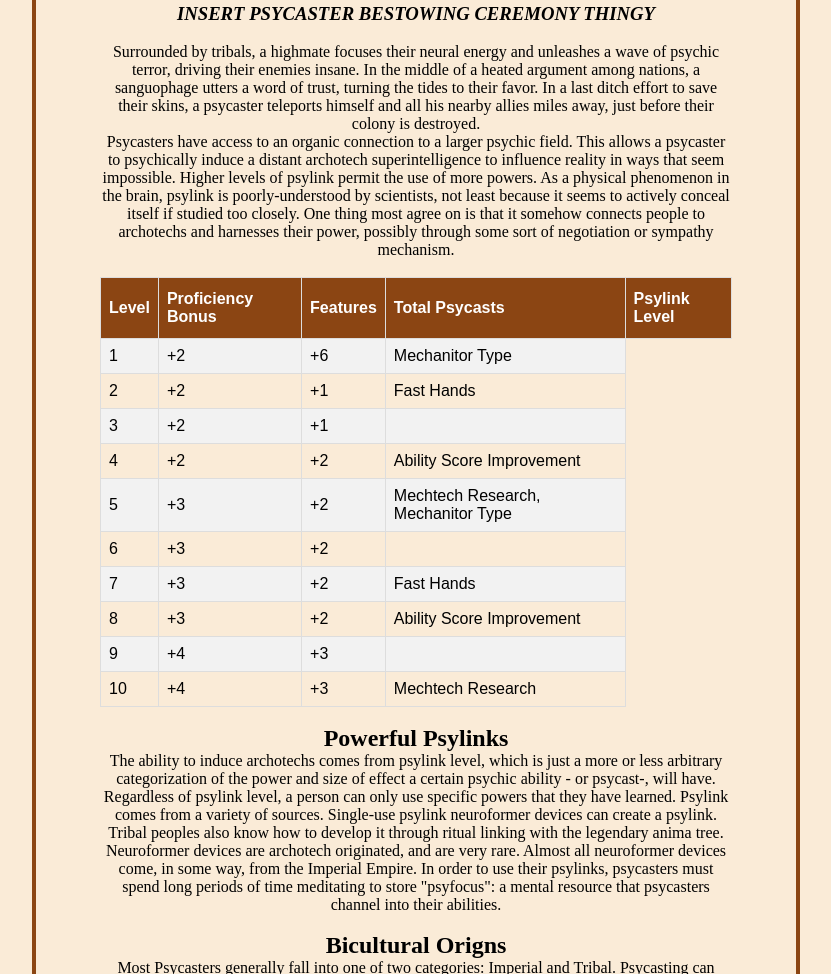
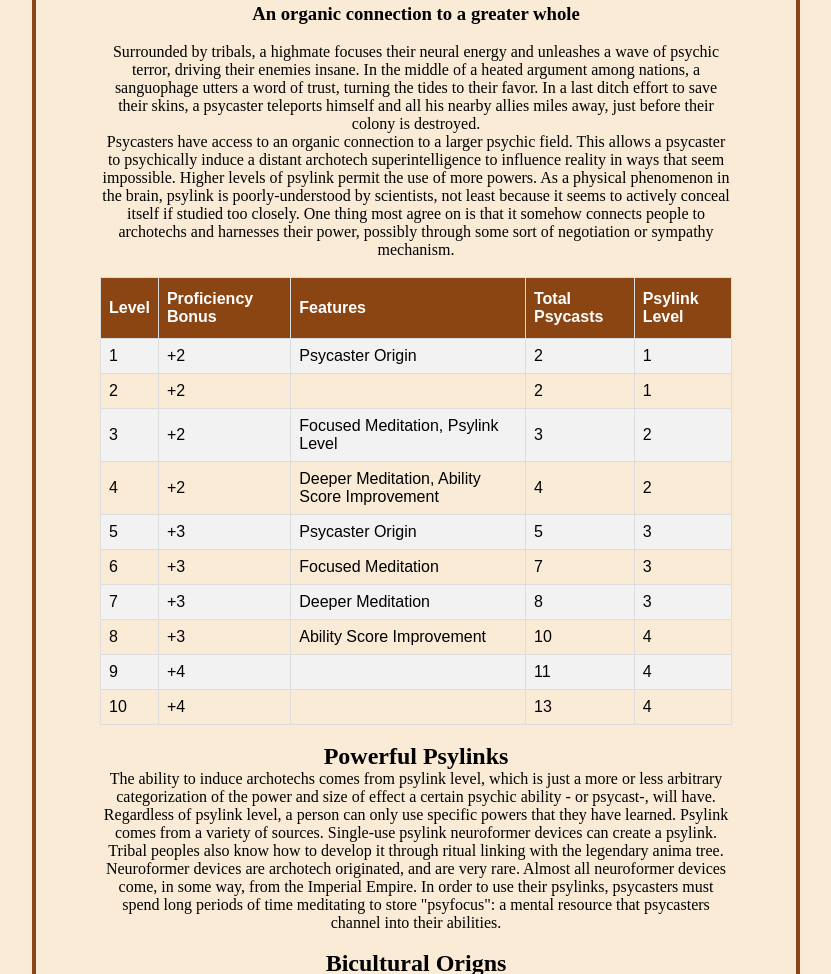
Before and after one commit to Willkjj/rimworld_dnd, a plain HTML site: page classes/psycaster.html in a window 1280 px wide. Shown: the part 303-1277 px from the top of the page, without its empty margins (224-1055 px from the left). Drawn offline with Linux system fonts and the light colour scheme.

Commit message:
Site mapping, minor changes

```diff
--- a/classes/psycaster.html
+++ b/classes/psycaster.html
@@ -34,7 +34,7 @@
                     <a href="../threats/natural_events.html">Natural Events</a>
                     <a href="../threats/raiders.html">Raiders</a>
                     <a href="../threats/mechanoids.html">Mechanoids</a>
-                    <a href="../threats/ancient_ruins"></a>
+                    <a href="../threats/ancient_ruins">Ancient Ruins</a>
                 </div>
             </div>
                 <div class="dropdown">
@@ -61,9 +61,9 @@
         </nav>
     </div>
     <div class="body-text">
-        <h1>Psycaster - UNFINIHSED</h1>
+        <h1>Psycaster</h1>
         <br>
-        <h3><i> INSERT PSYCASTER BESTOWING CEREMONY THINGY </i></h3>
+        <h3>An organic connection to a greater whole</h3>
         <br>
         <p>Surrounded by tribals, a highmate focuses their neural energy and unleashes a wave of psychic terror, driving their enemies insane.  In the middle of a heated argument among nations, a sanguophage utters a word of trust, turning the tides to their favor. In a last ditch effort to save their skins, a psycaster teleports himself and all his nearby allies miles away, just before their colony is destroyed. </p>
         <p>Psycasters have access to an organic connection to a larger psychic field. This allows a psycaster to psychically induce a distant archotech superintelligence to influence reality in ways that seem impossible. Higher levels of psylink permit the use of more powers. As a physical phenomenon in the brain, psylink is poorly-understood by scientists, not least because it seems to actively conceal itself if studied too closely. One thing most agree on is that it somehow connects people to archotechs and harnesses their power, possibly through some sort of negotiation or sympathy mechanism.</p>
@@ -77,62 +77,72 @@
             <tr>
                 <td>1</td>
                 <td>+2</td>
-                <td>+6</td>
-                <td>Mechanitor Type</td>
+                <td>Psycaster Origin</td>
+                <td>2</td>
+                <td>1</td>
             </tr>
             <tr>
                 <td>2</td>
                 <td>+2</td>
-                <td>+1</td>
-                <td>Fast Hands</td>
+                <td> </td>
+                <td>2</td>
+                <td>1</td>
             </tr>
             <tr>
                 <td>3</td>
                 <td>+2</td>
-                <td>+1</td>
-                <td></td>
+                <td>Focused Meditation, Psylink Level </td>
+                <td>3</td>
+                <td>2</td>
             </tr>
             <tr>
                 <td>4</td>
                 <td>+2</td>
-                <td>+2</td>
-                <td>Ability Score Improvement</td>
+                <td>Deeper Meditation, Ability Score Improvement</td>
+                <td>4</td>
+                <td>2</td>
             </tr>
             <tr>
                 <td>5</td>
                 <td>+3</td>
-                <td>+2</td>
-                <td>Mechtech Research, Mechanitor Type</td>
+                <td>Psycaster Origin</td>
+                <td>5</td>
+                <td>3</td>
             </tr>
             <tr>
                 <td>6</td>
                 <td>+3</td>
-                <td>+2</td>
-                <td></td>
+                <td>Focused Meditation</td>
+                <td>7</td>
+                <td>3</td>
             </tr>
             <tr>
                 <td>7</td>
                 <td>+3</td>
-                <td>+2</td>
-                <td>Fast Hands</td>
+                <td>Deeper Meditation</td>
+                <td>8</td>
+                <td>3</td>
             </tr>
             <tr>
                 <td>8</td>
                 <td>+3</td>
-                <td>+2</td>
                 <td>Ability Score Improvement</td>
+                <td>10</td>
+                <td>4</td>
             </tr>
             <tr>
                 <td>9</td>
                 <td>+4</td>
-                <td>+3</td>
-                <td></td>
+                <td> </td>
+                <td>11</td>
+                <td>4</td>
             </tr>
             <tr>
                 <td>10</td>
                 <td>+4</td>
-                <td>+3</td>
-                <td>Mechtech Research</td>
+                <td> </td>
+                <td>13</td>
+                <td>4</td>
             </tr>
         </table>
 
```
Also changed, not shown: classes.html (+1 -1 lines), classes/mechanitor.html (+1 -1 lines), threats/ancient_ruins.html (+1 -1 lines), threats/animals.html (+1 -1 lines), threats/mechanoids.html (+1 -1 lines), threats/natural_events.html (+1 -1 lines), threats/raiders.html (+1 -1 lines), xenos/genie.html (+1 -1 lines).
